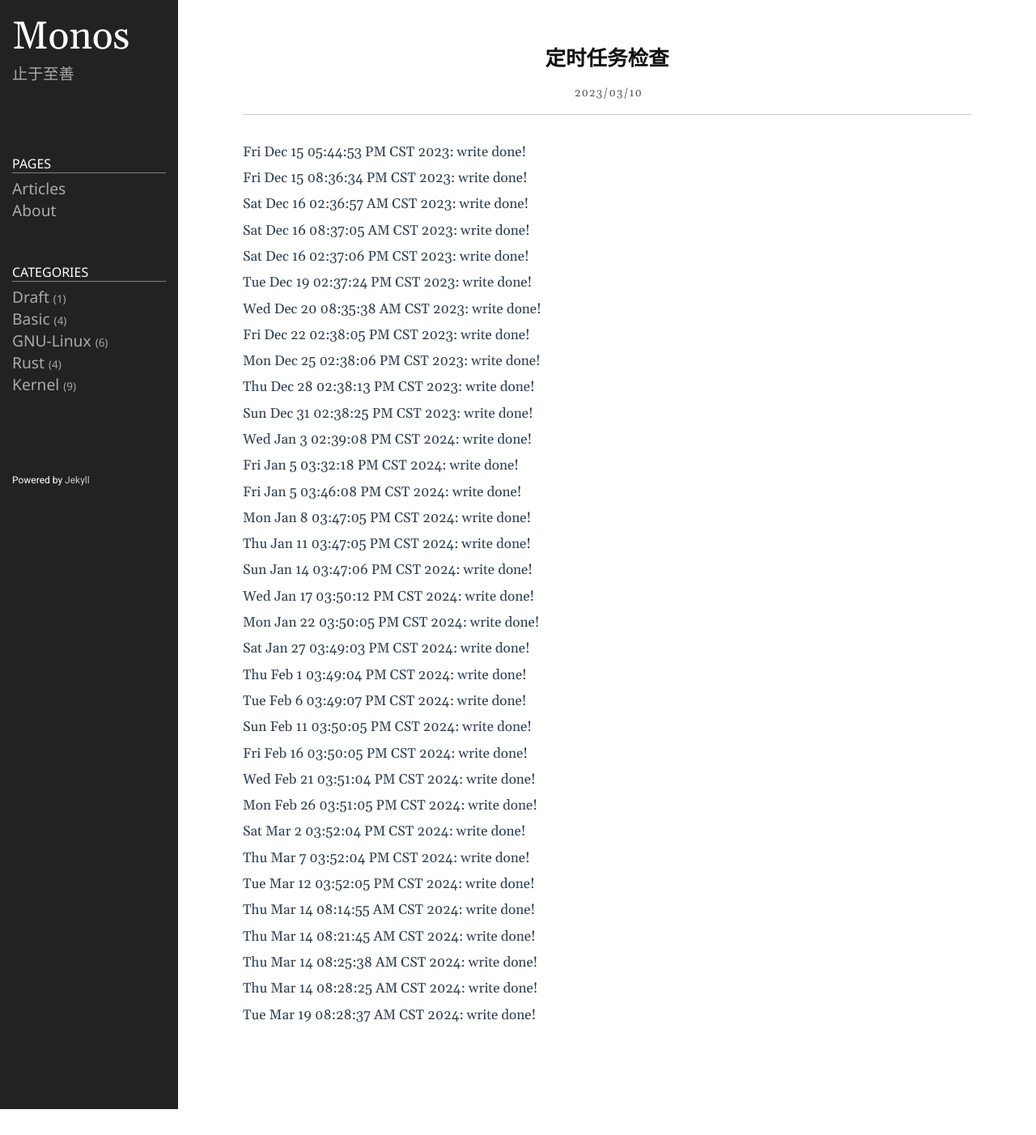
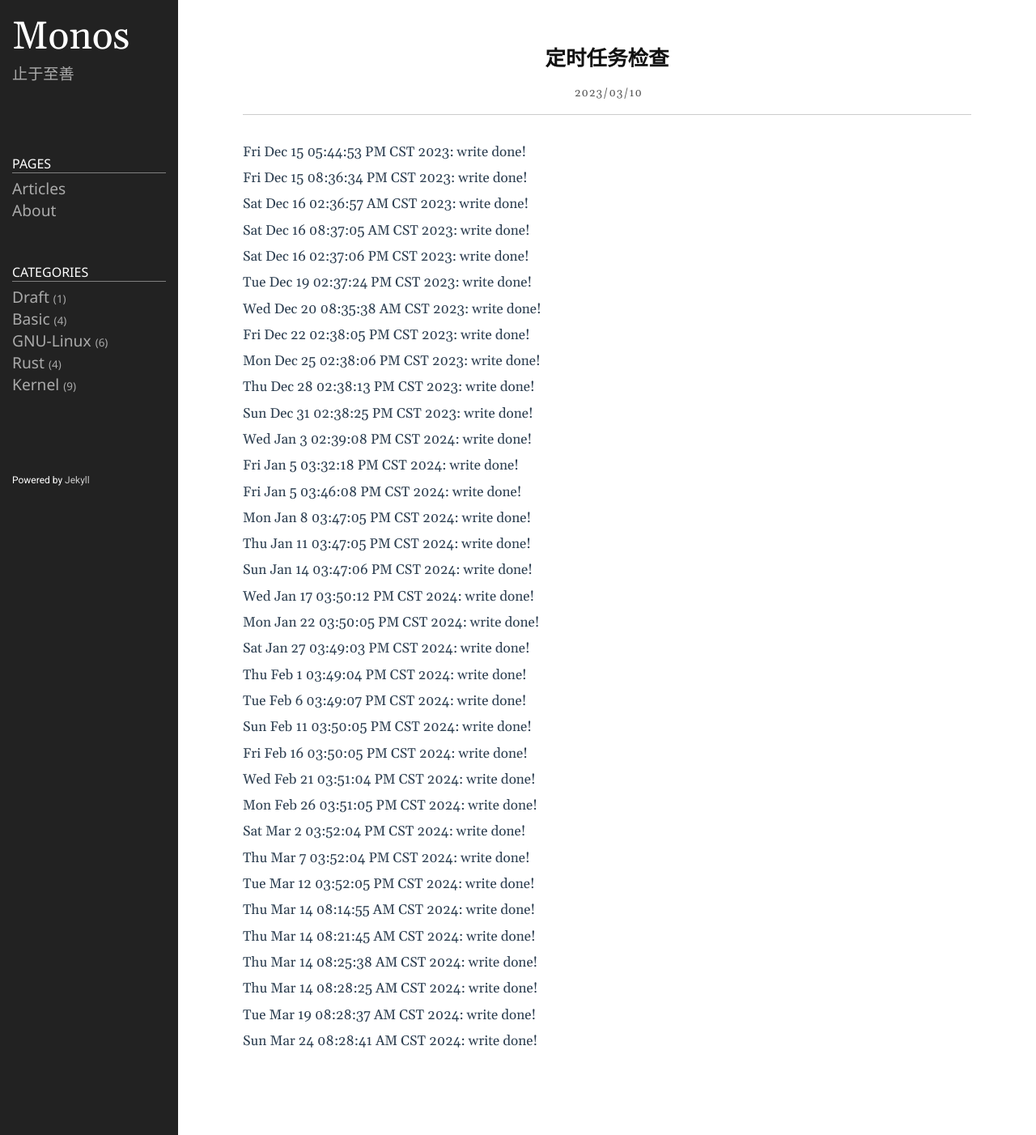
Before and after one commit to lclgo/lclgo.github.io, a Jekyll site: the page built from _posts/2023-03-10-weekly.md, in a window 1280 px wide. Shown: the whole page at 81% size. Built offline with Jekyll 4.4.1, drawn with Linux system fonts in a browser that asks for light colours; before the commit the page ends 1370 px from its top, so only the background shows below that.

Commit message:
timer check

```diff
--- a/_posts/2023-03-10-weekly.md
+++ b/_posts/2023-03-10-weekly.md
@@ -71,3 +71,5 @@ Thu Mar 14 08:25:38 AM CST 2024: write done!
 Thu Mar 14 08:28:25 AM CST 2024: write done!
 
 Tue Mar 19 08:28:37 AM CST 2024: write done!
+
+Sun Mar 24 08:28:41 AM CST 2024: write done!
```
